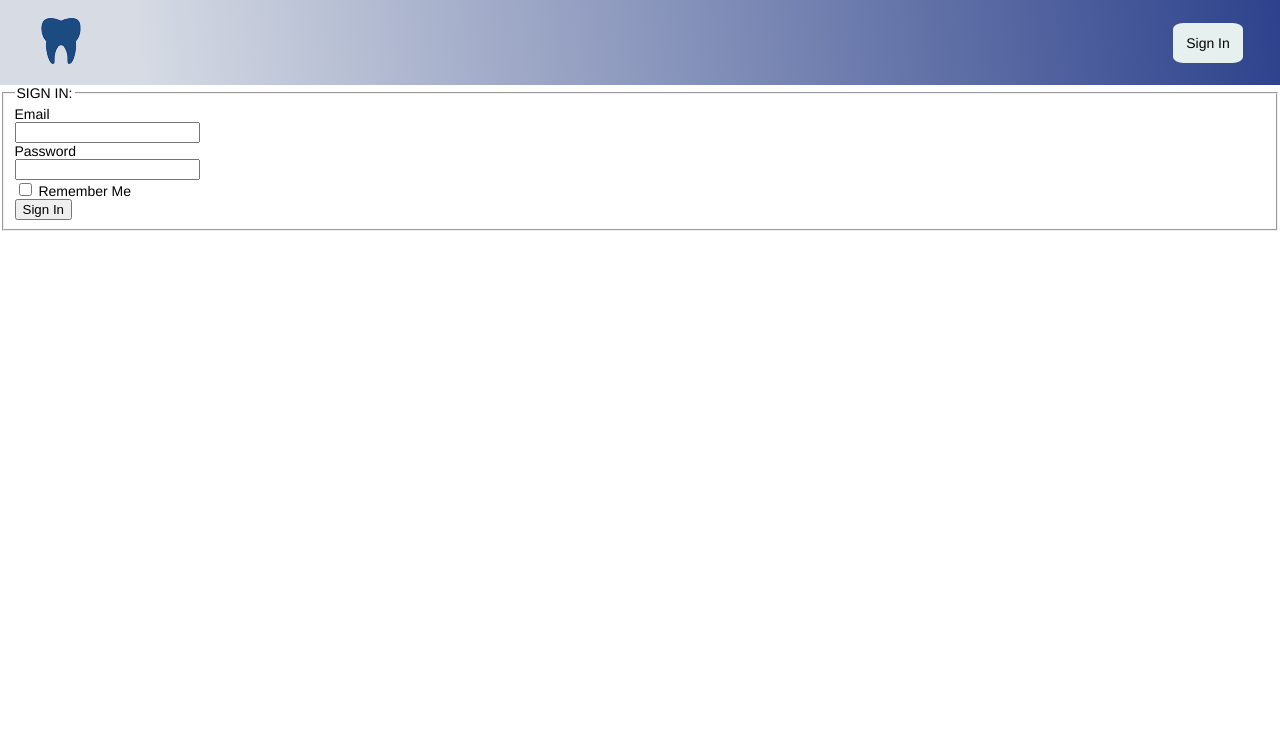
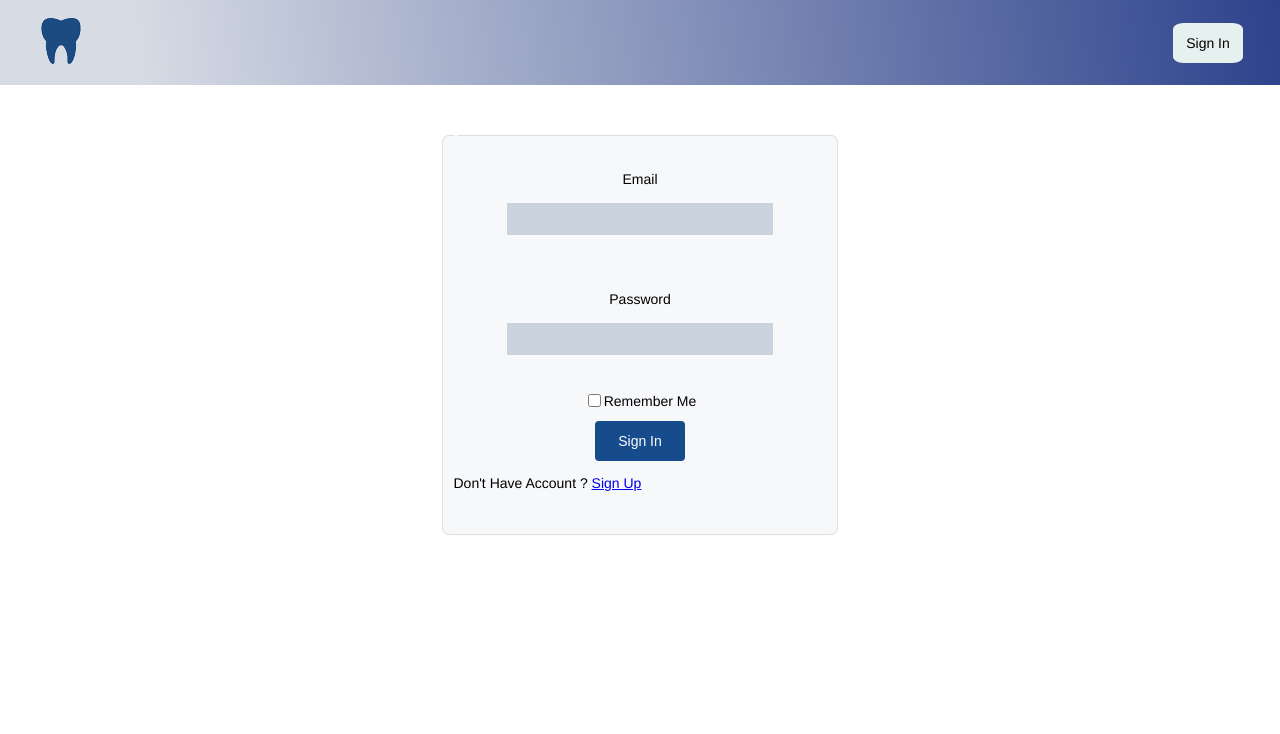
Before and after one commit to DentistOmarAshraf/CalenDent, a Flask app: a page that uses web/templates/layout.html in a window 1280 px wide. Shown: the top 734 px of the page. Run offline with Flask 3, Linux system fonts and the light colour scheme; parts of the project's set-up code (start-up, migrations or seed data) failed here and were passed over; some libraries are stand-ins or nearby versions.

```diff
--- a/api/v1/views/__init__.py
+++ b/api/v1/views/__init__.py
@@ -22,3 +22,4 @@ from .user import *
 from .city import *
 from .neighborhood import *
 from .clinic import *
+from .reservation import *
--- a/api/v1/views/clinic.py
+++ b/api/v1/views/clinic.py
@@ -8,7 +8,7 @@ from models import storage
 from models.user import User, RoleType
 from models.clinic import Clinic
 from models.address import Address
-from models.reservation import Reservation
+from models.reservation import Reservation, Status
 from models.neighborhood import Neighborhood
 from models.service import Service
 from flask import make_response, abort, request
@@ -171,7 +171,7 @@ def make_new_reservation(clinic_id):
     try:
         new_reservation = Reservation(
                             phone=data["phone"],
-                            confirmed=False,
+                            status=Status.WAITING,
                             appointment=time(int(data["appointment"].split(':')[0]),
                                              int(data["appointment"].split(':')[1]))
                             )
@@ -197,6 +197,8 @@ def make_new_reservation(clinic_id):
         res_dict["user"] = f'{res_dict["user"].first_name} {res_dict["user"].last_name}'
     if "clinic" in res_dict.keys():
         res_dict["clinic"] = res_dict["clinic"].name
+    if "status" in res_dict.keys():
+        res_dict["status"] = res_dict["status"].value
 
     res = make_response(dumps(res_dict), 201)
     res.headers["Content-type"] = "application/json"
--- a/models/clinic.py
+++ b/models/clinic.py
@@ -51,6 +51,7 @@ class Clinic(BaseModel, Base):
                                                   seconds=time_delta.second)
         for reservation in self.reservations:
             if reservation.appointment in visits:
-                visits.remove(reservation.appointment)
+                if reservation.status.value != "declined":
+                    visits.remove(reservation.appointment)
 
         return visits
--- a/web/app.py
+++ b/web/app.py
@@ -212,8 +212,6 @@ def clinic_register_action(user_id):
 @token_required
 def make_reservation(user_id):
     the_user = storage.get(User, user_id)
-    print(the_user.role)
-    print(the_user.role == RoleType.USER)
     if the_user.role != RoleType.USER:
         res = make_response(dumps({"err": "Unauthorized"}), 401)
         res.headers["Content-type"] = "application/json"
@@ -222,6 +220,11 @@ def make_reservation(user_id):
     if not clinic_id:
         return make_response(redirect(url_for('home_page')))
     the_clinic = storage.get(Clinic, clinic_id)
+    for reservation in the_clinic.reservations:
+        if reservation.user == the_user:
+            res = make_response(dumps({"err": "you have already one"}), 401)
+            res.headers["Content-type"] = "application/json"
+            return res
     return render_template("reservation.html",
                             title=f"Reservation {the_clinic.name}",
                             clinic=the_clinic,
@@ -269,6 +272,23 @@ def make_reservation_action(user_id):
         return res.json()
 
 
+@app.route("/clinic_control", strict_slashes=False, methods=["GET"])
+@token_required
+def clinic_control(user_id):
+    """Control over clinics and reservations"""
+    the_user = storage.get(User, user_id)
+    if the_user.role != RoleType.DOCTOR:
+        res = make_response(dumps({"err": "Unauthorized"}), 401)
+        res.headers["Content-type"] = "application/json"
+        return res
+
+    return render_template("clinic_control.html",
+                           clinics=the_user.clinics,
+                           user=the_user,
+                           title=f"Controller {the_user.first_name}")
+
+
+
 
 
 if __name__ == "__main__":
--- a/web/static/styles/body.css
+++ b/web/static/styles/body.css
@@ -145,7 +145,7 @@ section.doctor {
 	margin-top:30px;
 	width: 100%;
 }
-.doctor_container {
+.doctor_container, .reservation_clinic_control{
 	display: flex;
 	width: 45%;
 	min-width: 450px;
@@ -158,7 +158,7 @@ section.doctor {
 	background: #d8e7f0;
 	box-shadow: 0 4px 8px 0 rgba(0,0,0,0.2);
 }
-.doctor_container:hover {
+.doctor_container:hover, .reservation_clinic_control:hover {
 	box-shadow: 0 8px 16px 0 rgba(0,0,0,0.2);
 }
 div.photo_container {
--- /dev/null
+++ b/web/static/styles/signin.css
@@ -0,0 +1,58 @@
+section.signin_container {
+	display: flex;
+	justify-content: center;
+	align-items: center;
+	width: 100%;
+	height: 500px;
+}
+form.signin_form {
+	display:flex;
+	width: 400px;
+	height: 400px;
+}
+form.signin_form fieldset {
+	width: 100%;
+	border: 1px solid #DDDDDD;
+	border-radius: 7px;
+	background-color: #f7f8fa;
+}
+.label_input_container {
+	display:flex;
+	flex-direction: column;
+	align-items: center;
+	padding-top:30px;
+	height:90px;
+}
+.label_input_container input {
+	width: 70%;
+	height: 30px;
+	background-color: #cad3de; /*#d1deed*/
+	border:0px;
+}
+.label_input_container input:focus {
+	outline: None;
+	border: 1px solid #80858a;
+}
+div.remember_container {
+	display: flex;
+	flex-direction: row;
+	justify-content: center;
+	align-items: center;
+	height: 40px;
+}
+div.submit_container{
+	display:flex;
+	justify-content: center;
+	align-items: center;
+	width: 100%;
+}
+form.signin_form input[type="submit"]{
+	cursor: pointer;
+	background-color: #164b8c;
+	color: #FFFFFF;
+	font-size: 14px;
+	border-radius: 4px;
+	height: 40px;
+	width: 90px;
+	border: 0px;
+}
--- a/web/templates/layout.html
+++ b/web/templates/layout.html
@@ -3,10 +3,13 @@
 	<head>
 		<title>CalenDent - {{ title }}</title>
 		<link rel="stylesheet" href="../static/styles/body.css">
+		<link rel="stylesheet" href="../static/styles/signin.css">
 		<link rel="stylesheet" href="../static/styles/header.css">
+		<link rel="stylesheet" href="../static/styles/clinic_control.css">
 		<script src="https://code.jquery.com/jquery-3.2.1.min.js"></script>
 		<script type="text/javascript" src="../static/scripts/calen.js"></script>
 		<script type="text/javascript" src="../static/scripts/calen_2.js"></script>
+		<script type="text/javascript" src="../static/scripts/calen_3.js"></script>
 		<link rel="preconnect" href="https://fonts.googleapis.com">
 		<link rel="preconnect" href="https://fonts.gstatic.com" crossorigin>
 		<link href="https://fonts.googleapis.com/css2?family=Ubuntu:ital,wght@0,300;0,400;0,500;0,700;1,300;1,400;1,500;1,700&display=swap" rel="stylesheet">
--- a/web/templates/signin.html
+++ b/web/templates/signin.html
@@ -1,19 +1,30 @@
 {% extends "layout.html" %}
 {% block content %}
-		<form action="/signin" method="POST">
+<section class="signin_container">
+		<form class="signin_form" action="/signin" method="POST">
 			{{ form.hidden_tag() }}
 			<fieldset>
-				<legend class="sign_in">SIGN IN:</legend>
+				<legend class="sign_in"></legend>
 				{% if url %}
 				<input type="hidden" id="next" name="next_url" value={{ url }}>
 				{% endif %}
+				<div class="label_input_container">
 				{{ form.email.label }}<br>
 				{{ form.email }}<br>
+				</div>
+				<div class="label_input_container">
 				{{ form.password.label }}<br>
 				{{ form.password }}<br>
+				</div>
+				<div class="remember_container">
 				{{ form.remember }}
 				{{ form.remember.label }}<br>
+				</div>
+				<div class="submit_container">
 				{{ form.submit }}
+				</div>
+				<p>Don't Have Account ? <a href="http://localhost:5000/signup">Sign Up</p>
 			</fieldset>
 		</form>
+</section>
 {% endblock %}
```
Also changed, not shown: api/v1/views/reservation.py (added, +44 -0 lines), models/reservation.py (+10 -2 lines), one.py (deleted, +0 -12 lines), web/static/scripts/calen_3.js (added, +58 -0 lines), web/static/styles/clinic_control.css (added, +103 -0 lines), web/templates/clinic_control.html (added, +74 -0 lines).
